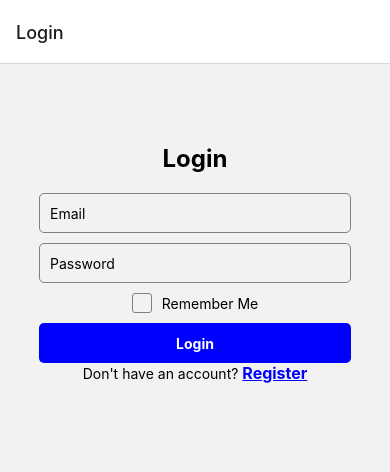
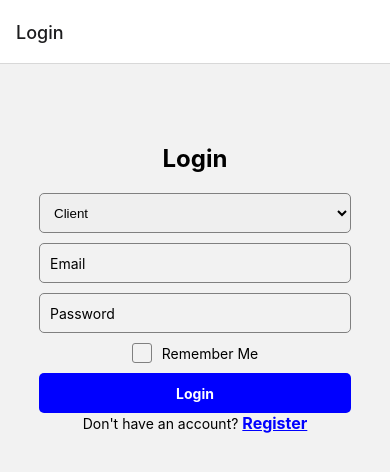
Before and after one commit to cmleo/FoodRunner-Client, a React Native app: screen /Login in a window 390 px wide. Shown: the top 472 px of the page. Built offline with nearby package versions, Linux system fonts and the light colour scheme.

Commit message:
added a Picker element to choose between user or admin roles

```diff
--- a/package.json
+++ b/package.json
@@ -11,6 +11,7 @@
   "dependencies": {
     "@expo/webpack-config": "^0.17.2",
     "@react-native-async-storage/async-storage": "~1.17.3",
+    "@react-native-picker/picker": "^2.4.10",
     "@react-navigation/native": "^6.1.6",
     "@react-navigation/native-stack": "^6.9.12",
     "@react-navigation/stack": "^6.3.16",
--- a/src/screens/Login/LoginScreen.js
+++ b/src/screens/Login/LoginScreen.js
@@ -1,5 +1,5 @@
 import React, { useState } from 'react';
-import { View, Text, TextInput, TouchableOpacity, StyleSheet } from 'react-native';
+import { View, Text, TextInput, TouchableOpacity, StyleSheet, Alert } from 'react-native';
 import { Picker } from '@react-native-picker/picker';
 import AsyncStorage from '@react-native-async-storage/async-storage';
 
@@ -9,7 +9,7 @@ const LoginScreen = ({ navigation }) => {
 	const [rememberMe, setRememberMe] = useState(false);
 	const [emailError, setEmailError] = useState('');
 	const [passwordError, setPasswordError] = useState('');
-	const [role, setRole] = useState('user'); // State to store the selected role
+	const [role, setRole] = useState('user');
 
 	// Validate inputs
 	const validateForm = () => {
@@ -35,14 +35,14 @@ const LoginScreen = ({ navigation }) => {
 	};
 
 	const handleLogin = () => {
-		let isValid = validateForm();
+		const isValid = validateForm();
 
 		if (isValid) {
 			let loginEndpoint = '';
 			if (role === 'user') {
-				loginEndpoint = 'http://localhost:3000/user/login';
+				loginEndpoint = 'http://192.168.1.3:3000/user/login';
 			} else if (role === 'admin') {
-				loginEndpoint = 'http://localhost:3000/admin/login';
+				loginEndpoint = 'http://192.168.1.3:3000/admin/login';
 			}
 
 			fetch(loginEndpoint, {
@@ -62,15 +62,23 @@ const LoginScreen = ({ navigation }) => {
 					if (data.token && rememberMe) {
 						AsyncStorage.setItem('token', data.token);
 					}
-					alert('Login Successful !');
-					// Add logic to navigate to the main app screen or AdminScreen based on the selected role
-					if (role === 'user') {
-						// Navigate to main app screen
-					} else if (role === 'admin') {
-						// Navigate to AdminScreen
+
+					if (data.message === 'Auth successful') {
+						if (role === 'user') {
+							// Navigate to main screen
+							Alert.alert('UserLogged', 'User Login Successful !');
+						} else if (role === 'admin') {
+							// Navigate to AdminScreen
+							Alert.alert('AdminLogged', 'Admin Login Successful !');
+						}
+					} else {
+						// Display error message returned from server
+						Alert.alert('Error', data.message);
 					}
 				})
 				.catch((error) => {
+					// Handle network errors
+					Alert.alert('Error', 'Failed to connect to server. Please try again later.');
 					console.log(error);
 				});
 		}
@@ -87,7 +95,19 @@ const LoginScreen = ({ navigation }) => {
 	return (
 		<View style={styles.container}>
 			<Text style={styles.title}>Login</Text>
-			<TextInput style={styles.input} placeholder='Email' onChangeText={(text) => setEmail(text)} value={email} />
+
+			<Picker selectedValue={role} onValueChange={(itemValue) => setRole(itemValue)} style={styles.input}>
+				<Picker.Item label='Client' value='user' />
+				<Picker.Item label='Restaurant Owner' value='admin' />
+			</Picker>
+
+			<TextInput
+				style={styles.input}
+				placeholder='Email'
+				onChangeText={(text) => setEmail(text)}
+				value={email}
+				keyboardType='email-address'
+			/>
 			{emailError ? <Text style={styles.errorText}>{emailError}</Text> : null}
 
 			<TextInput
--- a/src/screens/Register/RegisterScreen.js
+++ b/src/screens/Register/RegisterScreen.js
@@ -1,7 +1,8 @@
 import React, { useState } from 'react';
 import { View, Text, TextInput, TouchableOpacity, StyleSheet, Alert, ScrollView } from 'react-native';
+import { Picker } from '@react-native-picker/picker';
 
-const RegisterScreen = () => {
+const RegisterScreen = ({ navigation }) => {
 	const [name, setName] = useState('');
 	const [email, setEmail] = useState('');
 	const [password, setPassword] = useState('');
@@ -12,6 +13,7 @@ const RegisterScreen = () => {
 	const [passwordError, setPasswordError] = useState('');
 	const [confirmPasswordError, setConfirmPasswordError] = useState('');
 	const [phoneError, setPhoneError] = useState('');
+	const [role, setRole] = useState('user');
 
 	// Validate inputs
 	const validateForm = () => {
@@ -62,7 +64,14 @@ const RegisterScreen = () => {
 		const isValid = validateForm();
 
 		if (isValid) {
-			fetch('http://192.168.1.3:3000/user/signup', {
+			let registerEndpoint = '';
+			if (role === 'user') {
+				registerEndpoint = 'http://192.168.1.3:3000/user/signup';
+			} else if (role === 'admin') {
+				registerEndpoint = 'http://192.168.1.3:3000/admin/signup';
+			}
+
+			fetch(registerEndpoint, {
 				method: 'POST',
 				headers: {
 					'Content-Type': 'application/json',
@@ -89,10 +98,15 @@ const RegisterScreen = () => {
 				.then((data) => {
 					console.log(data);
 					handleReset();
+
+					// Display success message as alert
+					Alert.alert('Success', 'User Registered Successfully !');
+
+					navigation.navigate('Login');
 				})
 				.catch((error) => {
 					// Display error message as alert
-					Alert.alert('Email', error.message);
+					Alert.alert('Error', error.message);
 					console.log(error);
 				});
 		}
@@ -108,6 +122,12 @@ const RegisterScreen = () => {
 		<ScrollView>
 			<View style={styles.container}>
 				<Text style={styles.title}>Register</Text>
+
+				<Picker selectedValue={role} onValueChange={(itemValue) => setRole(itemValue)} style={styles.input}>
+					<Picker.Item label='Client' value='user' />
+					<Picker.Item label='Restaurant Owner' value='admin' />
+				</Picker>
+
 				<TextInput style={styles.input} placeholder='Name' onChangeText={(text) => setName(text)} value={name} />
 				{nameError ? <Text style={styles.errorText}>{nameError}</Text> : null}
 
```
Also changed, not shown: 1 other file (tests, documents, lock files or other folders).
